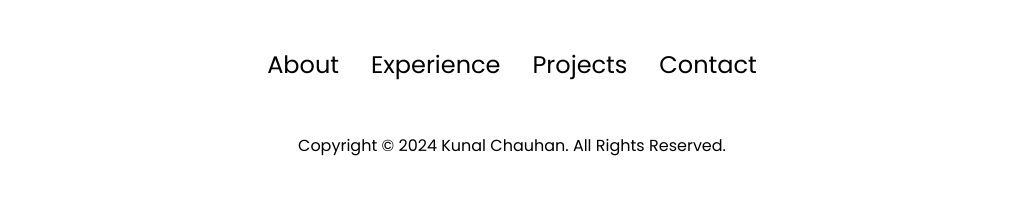
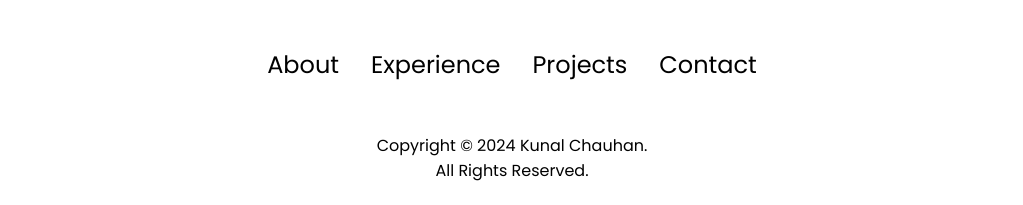
Before and after one commit to kunalchauhan6673/MyPortfolio, a plain HTML site: page index.html in a window 1280 px wide. Shown: the part 4481-4686 px from the top of the page, without its empty margins (128-1151 px from the left). Drawn offline with Linux system fonts and the light colour scheme.

Commit message:
Update index.html

```diff
--- a/index.html
+++ b/index.html
@@ -259,7 +259,7 @@
                 </ul>
             </div>
         </nav>
-        <p>Copyright &#169; 2024 Kunal Chauhan. All Rights Reserved.</p>
+        <p>Copyright &#169; 2024 Kunal Chauhan. <br> All Rights Reserved.</p>
     </footer>
 </body>
 
```
